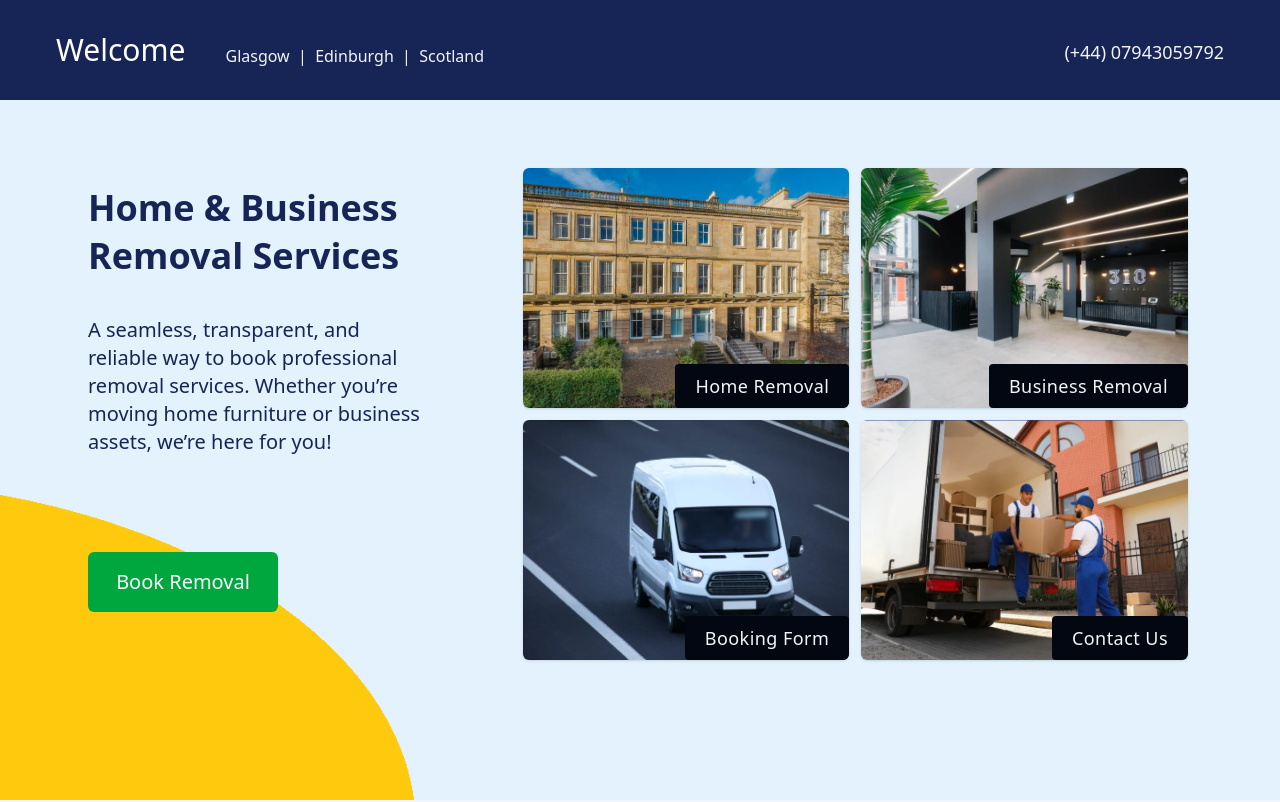
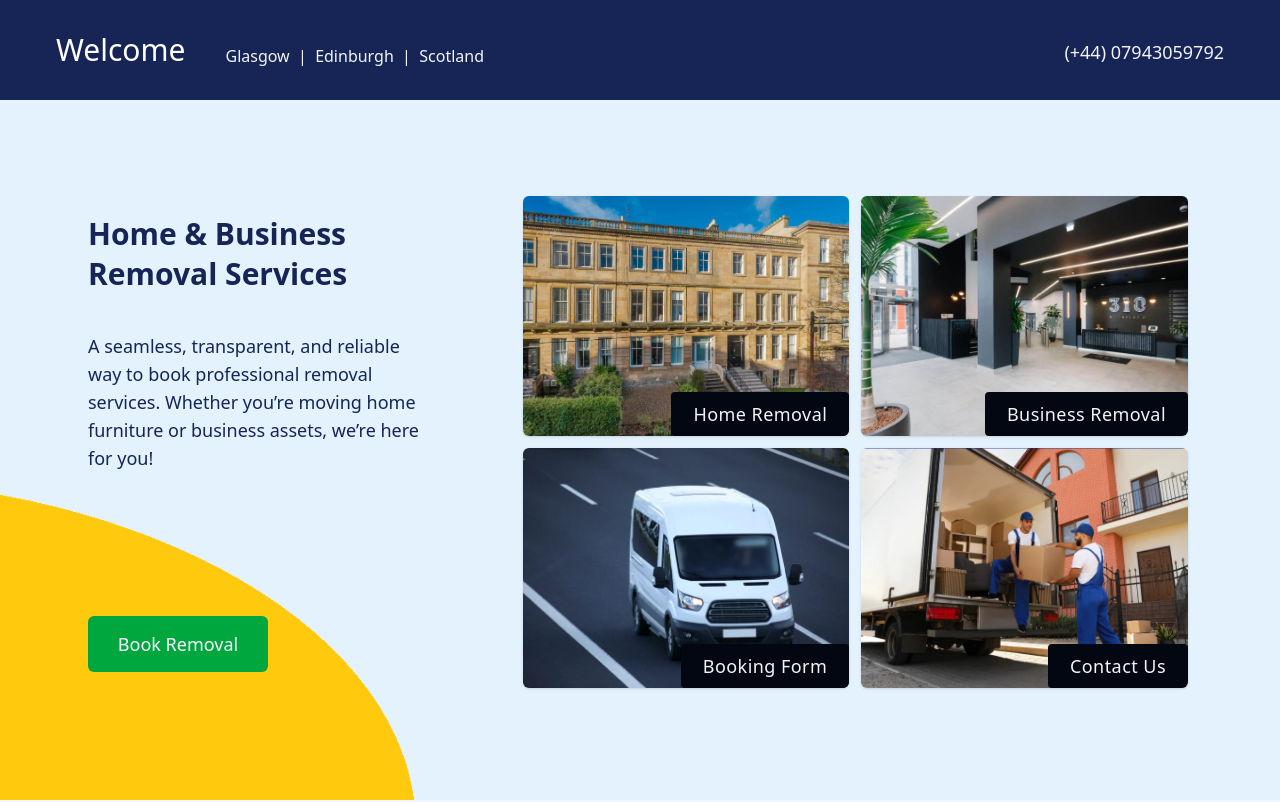
Before and after one commit to andrewwu531/removal-van-frontend, a React (Vite) app: page / in a window 1280 px wide. Shown: the top 802 px of the page. Built offline with nearby package versions, Linux system fonts and the light colour scheme.

Commit message:
paypal checkout working completely - responsive design - desktop & laptop

```diff
--- a/package.json
+++ b/package.json
@@ -22,7 +22,7 @@
     "react": "^19.0.0",
     "react-dom": "^19.0.0",
     "react-router-dom": "^7.2.0",
-    "tailwindcss": "^4.0.4"
+    "tailwindcss": "^4.0.9"
   },
   "devDependencies": {
     "@eslint/js": "^9.19.0",
--- a/src/components/HeroSectionDesktop.jsx
+++ b/src/components/HeroSectionDesktop.jsx
@@ -1,4 +1,3 @@
-import React, { useState, useEffect } from "react";
 import home_removal_image from "../assets/home-removal.png";
 import business_removal_image from "../assets/business-removal.png";
 import booking_form_image from "../assets/booking-form.png";
@@ -23,25 +22,25 @@ const HeroSection = () => {
         backgroundPosition: "center",
       }}
     >
-      <div className="flex flex-row items-start w-full px-8 mx-auto xl:px-10 2xl:px-12 ">
+      <div className="flex flex-row items-start w-full px-8 mx-auto xl:px-10 2xl:px-14 [@media(min-height:1200px)]:!px-28 [@media(min-height:1800px)]:!pt-60 [@media(min-height:1200px)]:!pt-32 [@media(min-height:800px)]:pt-5 [@media(min-height:850px)]:pt-10 [@media(min-height:950px)]:pt-16">
         {/* Left Column */}
-        <div className="w-[40%] xl:w-[38%] 2xl:w-[36%] ml-5 lg:ml-10 xl:ml-12 2xl:ml-18">
-          <div className="pt-8 xl:pt-12 2xl:pt-20">
-            <h1 className="pb-2 text-4xl font-bold text-left xl:text-4xl 2xl:text-5xl">
+        <div className="xl:w-[38%] 2xl:w-[38%] ml-5 lg:ml-10 xl:ml-12 2xl:ml-14">
+          <div className="pt-8 xl:pt-14 2xl:pt-14 [@media(min-height:1200px)]:!pt-24 [@media(min-height:900px)]:pt-18 [@media(min-height:980px)]:pt-14">
+            <h1 className="pb-1 2xl:pb-2 text-4xl font-bold text-left xl:text-3xl 2xl:text-3xl [@media(min-height:1200px)]:!text-7xl [@media(min-height:980px)]:text-5xl">
               Home &amp; Business
             </h1>
-            <h1 className="text-4xl font-bold text-left pb-7 xl:pb-10 xl:text-4xl 2xl:text-5xl">
+            <h1 className="text-4xl font-bold text-left pb-7 xl:pb-10 2xl:pb-10 [@media(min-height:1200px)]:!pb-30 [@media(min-height:980px)]:pb-18 xl:text-3xl 2xl:text-3xl [@media(min-height:1200px)]:!text-7xl [@media(min-height:980px)]:text-5xl">
               Removal Services
             </h1>
           </div>
-          <p className="pb-16 text-lg pr-18 lg:pb-20 xl:pb-24 2xl:pb-28 xl:text-xl 2xl:text-2xl xl:pr-20 2xl:pr-24">
+          <p className="pb-16 text-lg pr-18 [@media(min-height:1200px)]:!pr-38 lg:pb-20 xl:pb-36 2xl:pb-36 [@media(min-height:1200px)]:!pb-68 [@media(min-height:980px)]:pb-60 xl:text-lg 2xl:text-lg xl:pr-20 2xl:pr-20 [@media(min-height:1200px)]:!text-5xl [@media(min-height:980px)]:text-2xl">
             A seamless, transparent, and reliable way to book professional
             removal services. Whether you’re moving home furniture or business
             assets, we’re here for you!
           </p>
           <a
             href="#booking"
-            className="flex  bg-green-600 w-[175px] xl:w-[190px] 2xl:w-[200px] text-gray-50 font-medium text-lg xl:text-xl py-3 xl:py-4 rounded-md
+            className="flex  bg-green-600 w-[175px] xl:w-[180px] 2xl:w-[190px] [@media(min-height:1200px)]:!w-[360px] [@media(min-height:980px)]:w-[240px] text-gray-50 font-medium text-lg xl:text-md [@media(min-height:1200px)]:!text-4xl [@media(min-height:980px)]:text-2xl py-3 xl:py-3.5 2xl:py-3.5 [@media(min-height:1200px)]:!py-8 [@media(min-height:980px)]:py-5 rounded-md [@media(min-height:1200px)]:!rounded-2xl
                       align-middle justify-center transform transition duration-300 hover:scale-104"
           >
             Book Removal
@@ -49,19 +48,19 @@ const HeroSection = () => {
         </div>
 
         {/* Right Column */}
-        <div className="w-[60%] xl:w-[62%] 2xl:w-[64%] mr-4 lg:mr-6 xl:mr-10 2xl:mr-20 mt-2 xl:mt-4 2xl:mt-14 3xl:mt-10">
-          <div className="grid grid-cols-2 gap-2 p-2 xl:gap-3 2xl:gap-4 xl:p-3 2xl:p-4">
+        <div className="w-[60%] xl:w-[62%] 2xl:w-[62%] mr-4 lg:mr-6 xl:mr-10 2xl:mr-20 mt-2 xl:mt-6 2xl:mt-6 ">
+          <div className="grid grid-cols-2 gap-2 p-2 xl:gap-3 2xl:gap-4 xl:p-3 2xl:p-3">
             {cards.map((card, index) => (
               <a href="#booking" key={index} className="block">
-                <div className="relative h-56 overflow-hidden transition duration-500 transform rounded-md shadow cursor-pointer xl:h-60 2xl:h-64 hover:scale-102">
+                <div className="relative h-56  [@media(min-height:1200px)]:!h-128 [@media(min-height:900px)]:h-62 [@media(min-height:980px)]:h-82 overflow-hidden transition duration-500 transform rounded-md [@media(min-height:1200px)]:!rounded-xl shadow cursor-pointer xl:h-60 2xl:h-60 hover:scale-102">
                   <img
                     src={card.image}
                     alt={card.text}
                     className="object-cover w-full h-full"
                   />
                   <div className="absolute inset-0 z-10 flex items-end justify-end">
-                    <div className="px-4 py-2 rounded xl:px-5 2xl:px-6 bg-gray-950 bg-opacity-80">
-                      <p className="text-base font-medium tracking-wide text-gray-100 xl:text-lg 2xl:text-xl">
+                    <div className="px-4 py-2 [@media(min-height:1200px)]:!rounded-lg rounded xl:px-5.5 2xl:px-5 [@media(min-height:1200px)]:!py-6 [@media(min-height:1200px)]:!px-16 [@media(min-height:980px)]:px-7 [@media(min-height:980px)]:py-3 bg-gray-950 bg-opacity-80">
+                      <p className="font-medium tracking-wide text-gray-100 text-md text-md xl:text-lg 2xl:text-lg [@media(min-height:1200px)]:!text-4xl [@media(min-height:980px)]:text-2xl">
                         {card.text}
                       </p>
                     </div>
--- a/src/tailwind.config.js
+++ /dev/null
@@ -1,11 +0,0 @@
-// tailwind.config.js
-module.exports = {
-  content: [
-    "./src/**/*.{js,jsx,ts,tsx}", // Make sure this path covers your components
-    // any other paths if needed
-  ],
-  theme: {
-    extend: {},
-  },
-  plugins: [],
-};
--- /dev/null
+++ b/tailwind.config.js
@@ -0,0 +1,10 @@
+export default {
+  content: [
+    "./src/**/*.{js,jsx,ts,tsx}", // Ensure this path covers your components
+    // any other paths if needed
+  ],
+  theme: {
+    extend: {},
+  },
+  plugins: [],
+};
```
Also changed, not shown: 1 other file (tests, documents, lock files or other folders).
